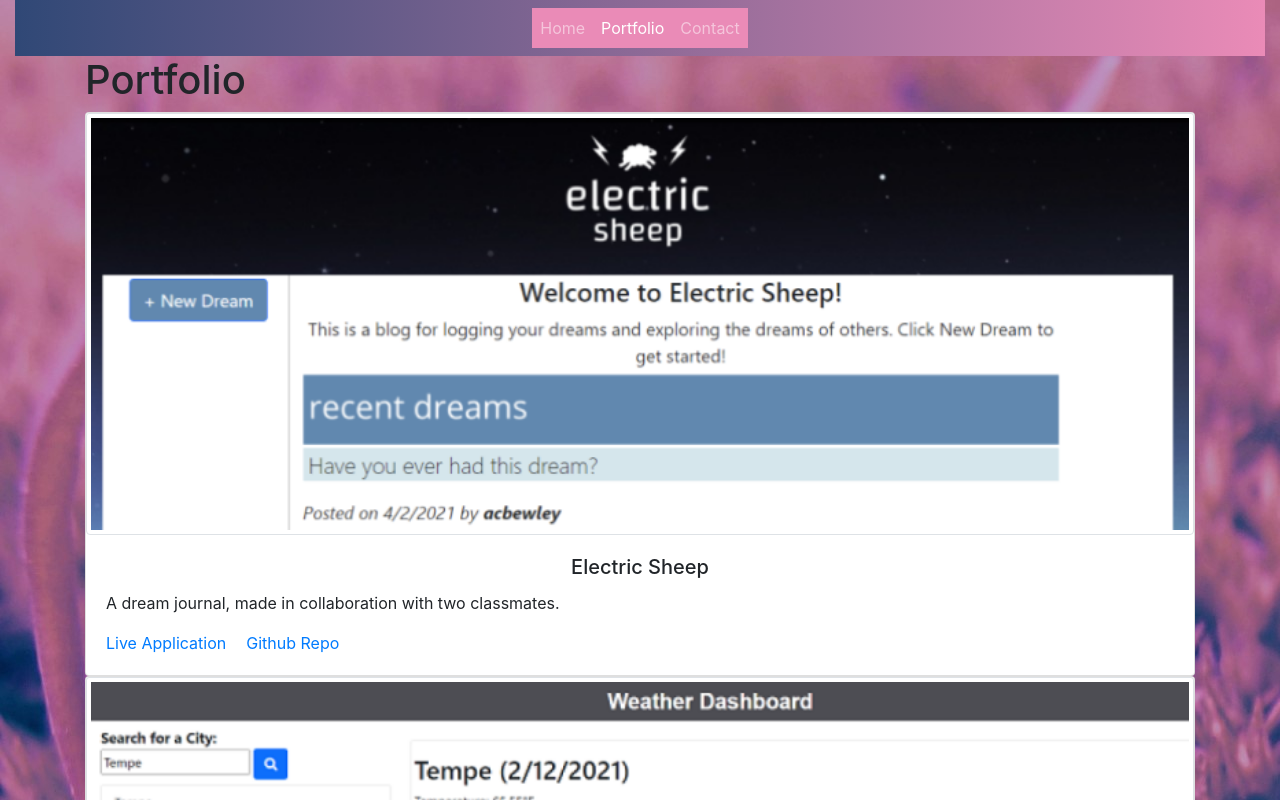
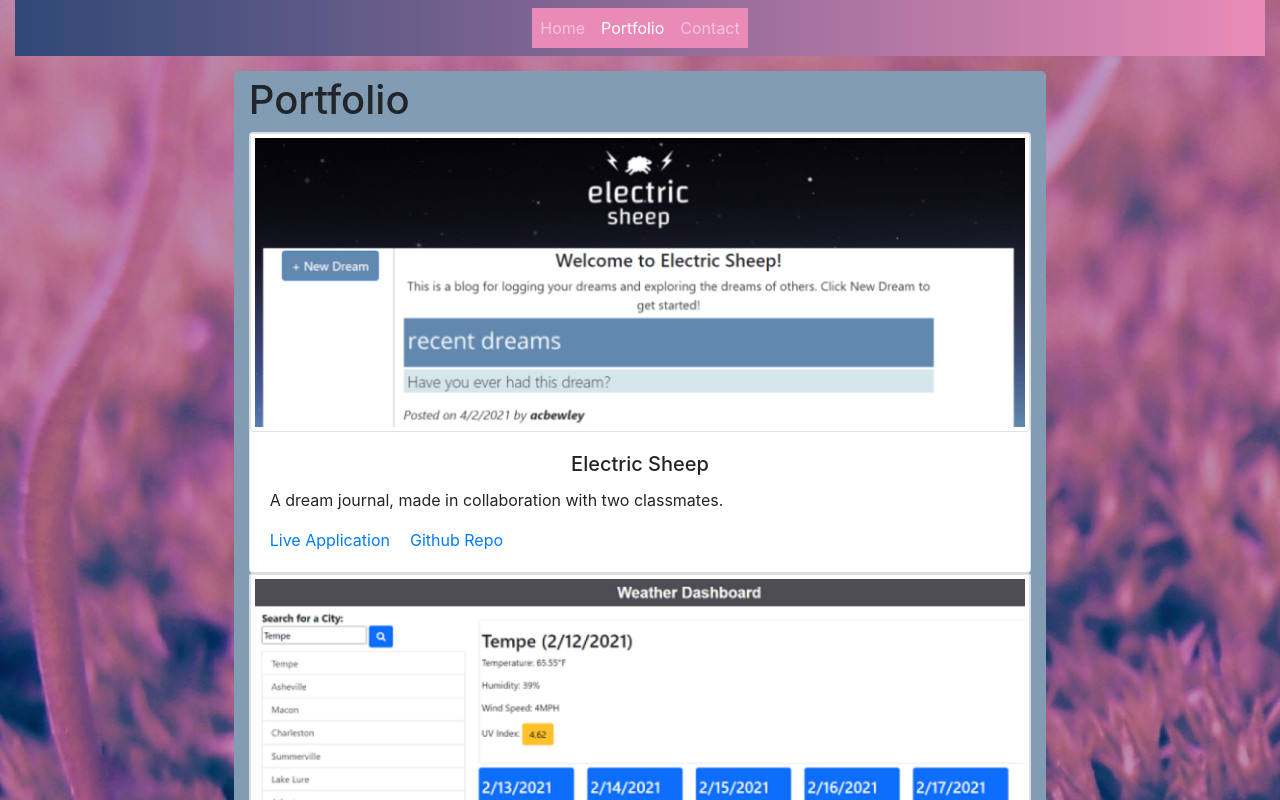
Before and after one commit to sorengrey/portfolio-in-react, a React (Create React App) app: page /portfolio in a window 1280 px wide. Shown: the top 800 px of the page. Built offline with nearby package versions, Linux system fonts and the light colour scheme.

Commit message:
Added Portfolio.css

```diff
--- /dev/null
+++ b/src/pages/Portfolio.css
@@ -0,0 +1,28 @@
+html, body {
+    height: 100%;
+  }
+
+  body {
+    font-family: 'Open Sans', 'Helvetica Neue', Helvetica, Helvetica;
+    display: flex;
+    flex-direction: column;
+    color: white;
+    background-size: auto;
+    background-position: static;
+  }
+
+/* Container Around Portfolio Images */
+#portfolio-images {
+    background-color: #829cb4;
+    margin-top: 15px;
+    padding-top: 5px;
+    padding-bottom: 25px;
+    margin-bottom: 5px;
+    border-radius: 5px;
+    width: 65%;
+  }
+
+/* Images Inside Portfolio Container */
+.col-sm-6 {
+    padding: 15px;
+  }
--- a/src/pages/Portfolio.js
+++ b/src/pages/Portfolio.js
@@ -1,12 +1,11 @@
 import React from "react";
+import './Portfolio.css';
 import sheep from '../img/electric-sheep.png';
 import quiz from '../img/code-quiz-screenshot.png';
 import notetaker from '../img/note-taker.png';
 import scheduler from '../img/planner-screenshot.png'
 import weather from '../img/weather-screenshot.png'
 import tracker from '../img/tracker.png'
-
-
 
 function Portfolio() {
   return (
```
